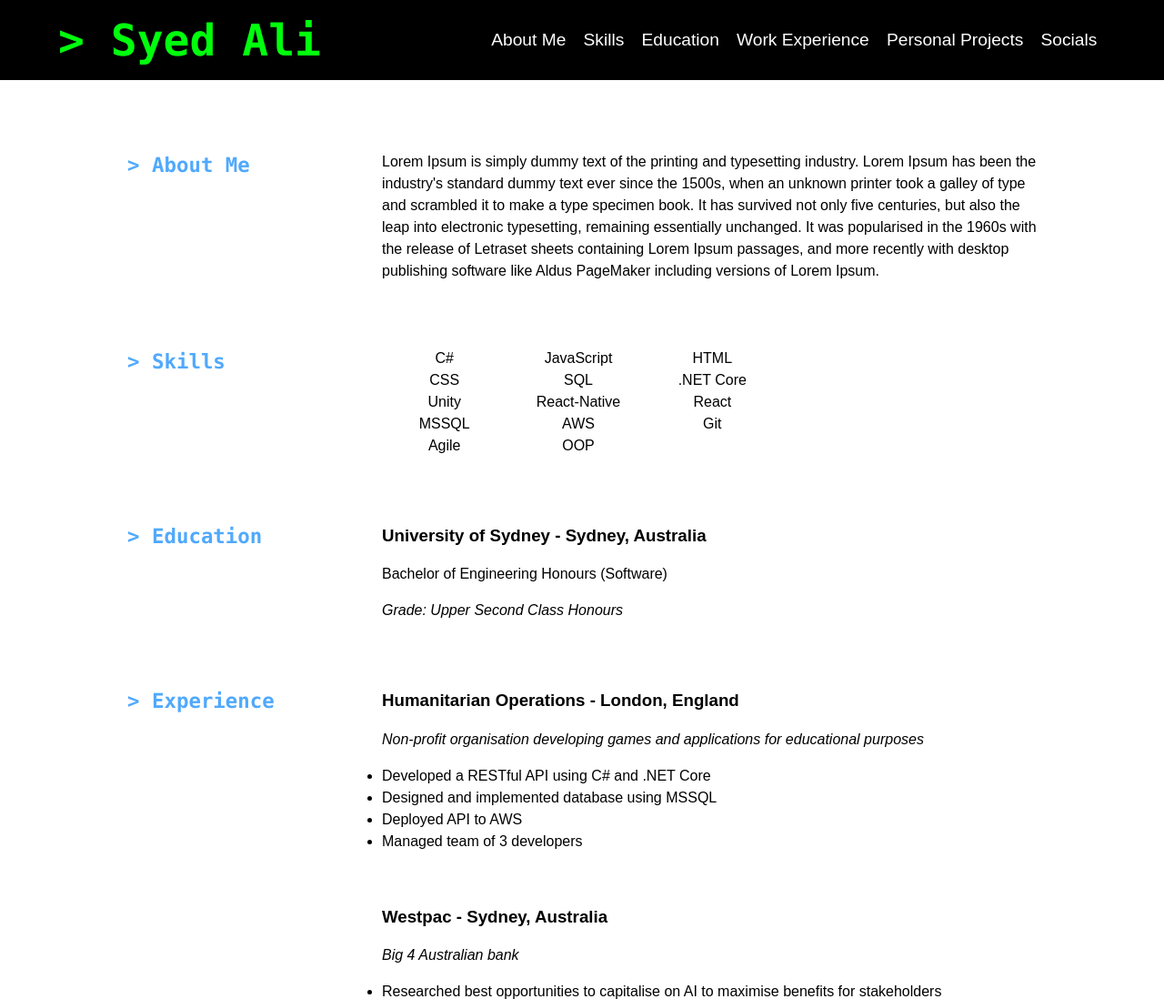
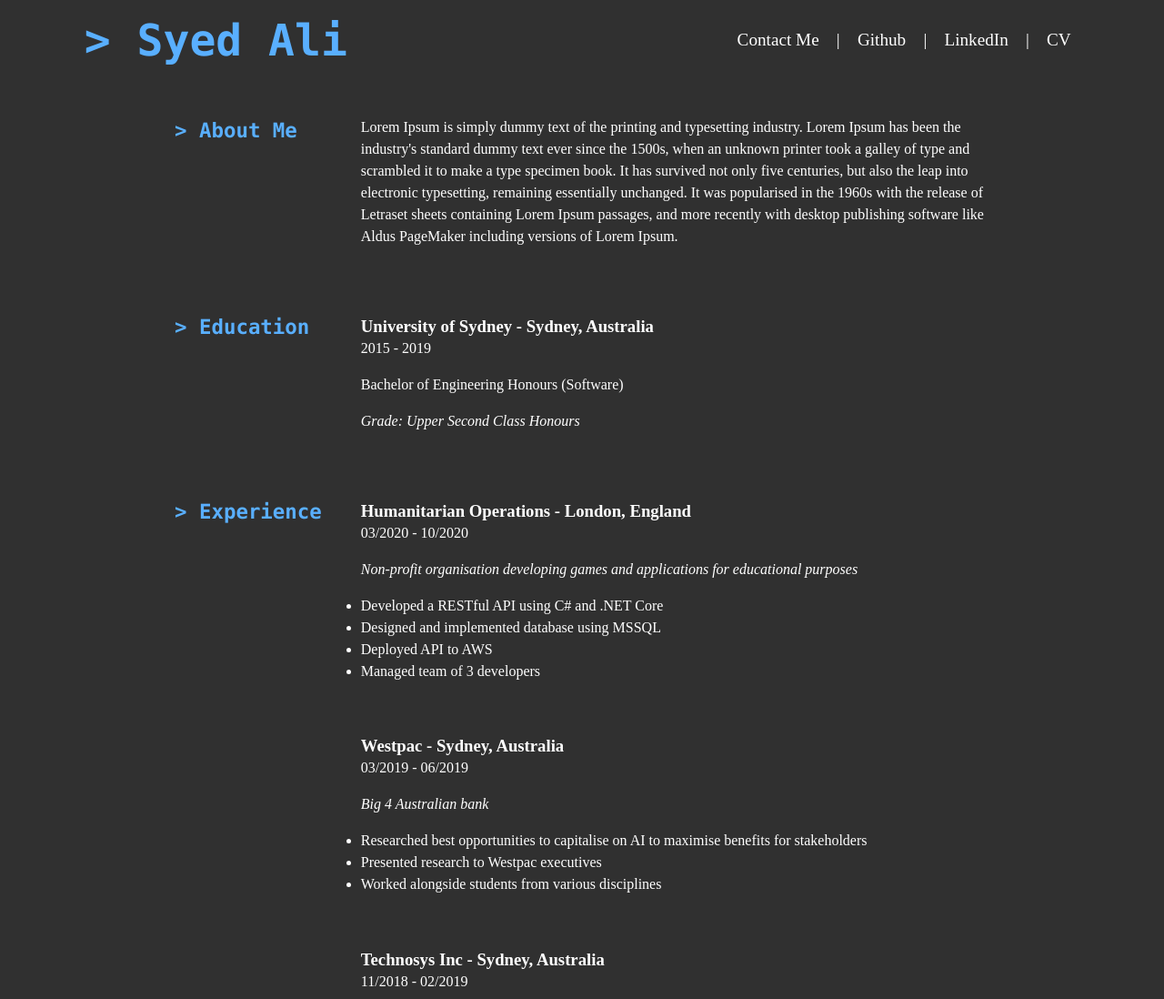
Before and after one commit to sali9213/PersonalSite, a Gatsby site: page / in a window 1280 px wide. Shown: the top 1098 px of the page at 91% size. Built offline with nearby package versions, Linux system fonts and the light colour scheme; Gatsby itself is replaced by a stand-in of ours.

Commit message:
Remove skills and do some cleaning up of code

```diff
--- a/gatsby-config.js
+++ b/gatsby-config.js
@@ -1,4 +1,5 @@
 module.exports = {
+  pathPrefix: "/PersonalSite",
   siteMetadata: {
     title: `Gatsby Default Starter`,
     description: `Kick off your next, great Gatsby project with this default starter. This barebones starter ships with the main Gatsby configuration files you might need.`,
--- a/package.json
+++ b/package.json
@@ -19,6 +19,7 @@
     "react-helmet": "^6.1.0"
   },
   "devDependencies": {
+    "gh-pages": "^3.1.0",
     "prettier": "2.1.2"
   },
   "keywords": [
@@ -32,7 +33,8 @@
     "start": "npm run develop",
     "serve": "gatsby serve",
     "clean": "gatsby clean",
-    "test": "echo \"Write tests! -> https://gatsby.dev/unit-testing\" && exit 1"
+    "test": "echo \"Write tests! -> https://gatsby.dev/unit-testing\" && exit 1",
+    "deploy": "gatsby build --prefix-paths && gh-pages - d public"
   },
   "repository": {
     "type": "git",
--- a/src/components/education/education.js
+++ b/src/components/education/education.js
@@ -1,13 +1,15 @@
 import React  from "react";
 import education from "../../data/education.json"
 import Section from "../section/section";
+import educationStyles from "./education.module.css"
 
 
 const Education = () => {
 
   return (
     <div>
-      <h3>{education.university_name} - {education.location.city}, {education.location.country}</h3>
+      <h3 className={educationStyles.heading}>{education.university_name} - {education.location.city}, {education.location.country}</h3>
+      <p className={educationStyles.dates}>{education.from} - {education.to}</p>
       <p>{education.degree_title}</p>
       <p><i>Grade: {education.grade}</i></p>
     </div>
--- a/src/components/education/education.module.css
+++ b/src/components/education/education.module.css
@@ -0,0 +1,7 @@
+.dates{
+  margin-top: 0px;
+}
+
+.heading{
+  margin-bottom: 0px;
+}
--- a/src/components/experience/experience.js
+++ b/src/components/experience/experience.js
@@ -1,14 +1,20 @@
 import React from "react"
 import experienceStyles from "./experience.module.css"
-import { experienceData }  from "../../data/experience.json";
+import { experienceData } from "../../data/experience.json"
 
 const Experience = () => {
-  console.log("Skills: ", experienceData);
-  return(
+  return (
     <div>
       {experienceData.map((item, index) => (
         <div key={index} className={experienceStyles.experiencecontainer}>
-          <h3>{item["Company Name"] + " - "  + item["City"] + ", " + item["Country"]}</h3>
+          <h3 className={experienceStyles.jobTitle}>
+            {item["Company Name"] +
+              " - " +
+              item["City"] +
+              ", " +
+              item["Country"]}
+          </h3>
+          <p className={experienceStyles.dates}>{item.From} - {item.To}</p>
           <p>
             <i>{item["Company Description"]}</i>
           </p>
@@ -27,4 +33,4 @@ const Experience = () => {
   )
 }
 
-export default Experience;
+export default Experience
--- a/src/components/experience/experience.module.css
+++ b/src/components/experience/experience.module.css
@@ -10,3 +10,11 @@
 .experiencecontainer{
   padding-bottom: 3vh;
 }
+
+.dates{
+  margin-top: 0px;
+}
+
+.jobTitle{
+  margin-bottom: 0px;
+}
--- a/src/components/header/header.js
+++ b/src/components/header/header.js
@@ -1,64 +1,102 @@
-import React, { Component, useEffect, useState }  from "react";
-import headerStyles  from "./header.module.css";
+import React, { Component, useEffect, useState } from "react"
+import headerStyles from "./header.module.css"
+import PDF from "../../documents/CV.pdf"
 
-
-const Header = (props) => {
-
+const Header = props => {
   const menuItems = [
-    {link: "#aboutme", name: "About Me"},
-    {link: "#skills", name: "Skills"},
-    {link: "#education", name: "Education"},
-    {link: "#workexperience", name: "Work Experience"},
-    {link: "#projects", name: "Personal Projects"},
-    {link: "#socials", name: "Socials"}
+    { link: "#aboutme", name: "About Me" },
+    { link: "#skills", name: "Skills" },
+    { link: "#education", name: "Education" },
+    { link: "#workexperience", name: "Work Experience" },
+    // {link: "#projects", name: "Personal Projects"},
+    { link: "#socials", name: "Socials" },
   ]
-  const [display_name, setName] = useState("");
-  const [i, setI] = useState(0);
-  const [visible, setVisible] = useState(true);
+  const [display_name, setName] = useState("")
+  const [i, setI] = useState(0)
+  const [visible, setVisible] = useState(true)
   const name = "Syed Ali"
 
   useEffect(() => {
     const id = setInterval(() => {
       if (i === name.length) {
-        return;
+        return
       } else {
-        setName(display_name.concat(name[i]));
-        setI(i + 1);
+        setName(display_name.concat(name[i]))
+        setI(i + 1)
       }
-    }, 100);
-    return () => clearInterval(id);
-  }, [i, display_name, visible]);
+    }, 100)
+    return () => clearInterval(id)
+  }, [i, display_name, visible])
 
   useEffect(() => {
     const cursorid = setInterval(() => {
-      if(visible)
-        setVisible(false);
-      else
-        setVisible(true);
-    }, 700);
-    return () => clearInterval(cursorid);
-  }, [visible]);
-
+      if (visible) setVisible(false)
+      else setVisible(true)
+    }, 700)
+    return () => clearInterval(cursorid)
+  }, [visible])
 
   return (
     <div className={headerStyles.container}>
       <header className={headerStyles.header}>
-        <h1 className={headerStyles.headername}>{"> " + display_name}<span className={visible ? headerStyles.cursor : headerStyles.cursorhidden }>|</span></h1>
+        <h1 className={headerStyles.headername}>
+          {"> " + display_name}
+          <span
+            className={
+              visible ? headerStyles.cursor : headerStyles.cursorhidden
+            }
+          >
+            |
+          </span>
+        </h1>
         <ul className={headerStyles.headerlinks}>
-        { menuItems.map(item => (
-          <li key={item.name} className={headerStyles.headerlink}>
-          <a href={item.link}>
-            {item.name}
-          </a>
+          <li className={headerStyles.headerlink}>
+            <a
+              href="mailto:ali.syed.w2@gmail.com"
+              target="_blank"
+              rel="noopener noreferrer"
+            >
+              Contact Me
+            </a>
           </li>
-        ))}
+
+          <li className={headerStyles.divider}> | </li>
+
+          <li className={headerStyles.headerlink}>
+            <a
+              href="https://github.com/sali9213"
+              target="_blank"
+              rel="noopener noreferrer"
+            >
+              Github
+            </a>
+          </li>
+
+          <li className={headerStyles.divider}> | </li>
+          <li className={headerStyles.headerlink}>
+
+            <a
+              href="https://www.linkedin.com/in/syed-ali-33831b175/"
+              target="_blank"
+              rel="noopener noreferrer"
+            >
+              LinkedIn
+            </a>
+          </li>
+          <li className={headerStyles.divider}> | </li>
+          <li className={headerStyles.headerlink}>
+            <a
+              href={PDF}
+              target="_blank"
+            >CV</a>
+          </li>
         </ul>
       </header>
     </div>
   )
 }
 
-export default Header;
+export default Header
 
 // export default class Header extends Component{
 
@@ -79,14 +117,12 @@ export default Header;
 //     }
 //   }
 
-
 //   componentDidMount(){
 //     this.id = setInterval(
 //       () => this.frame(),
 //       300
 //     )
 //   }
-
 
 //   frame = () => {
 //     if (this.state.i === this.state.name.length) {
--- a/src/components/header/header.module.css
+++ b/src/components/header/header.module.css
@@ -7,9 +7,9 @@
 }
 
 .headername{
-  /* flex-grow: 1; */
+  flex-grow: 1;
   font-size:3em;
-  color: #00ff0d;
+  /* color: #00ff0d; */
 }
 
 .headerlinks{
@@ -18,14 +18,23 @@
   flex-direction: row;
   overflow: hidden;
   flex-grow: 1;
-  width: 30vw;
+  /* width: 30vw; */
 }
 
 .headerlink{
   margin: auto 0;
   list-style-type: none;
   /* flex-grow: 1; */
-  text-align: end;
+  text-align: center;
+  font-size: 1.2rem;
+  padding: 0.5em;
+}
+
+.divider{
+  margin: auto 0;
+  list-style-type: none;
+  /* flex-grow: 1; */
+  text-align: center;
   font-size: 1.2rem;
   padding: 0.5em;
 }
@@ -37,8 +46,9 @@ a {
 }
 
 a:hover{
-  color: #00ff0d;
-  transition: 1s;
+  color: #b0b0b0;
+  transition: 0.5s;
+  text-decoration: underline;
 }
 
 .cursor{
@@ -51,16 +61,18 @@ a:hover{
 }
 
 .container{
-  position: fixed;
-  width: 100%;
+  /* position: fixed; */
+  width: 95vw;
   margin: 0 auto;
-  background: black;
+  /* background: black; */
   padding: 0;
 }
 
-@media only screen and (max-width: 1200px) {
+@media only screen and (max-width: 1080px) {
   .headerlinks{
-    display: none;
+    /* display: none; */
+    justify-content: center;
+    flex-direction: column;
   }
   .headername{
     text-align: center;
@@ -68,5 +80,9 @@ a:hover{
   }
   .header{
     justify-content: center;
+    flex-direction: column;
+  }
+  .divider{
+    display: none;
   }
 }
--- a/src/components/section/section.module.css
+++ b/src/components/section/section.module.css
@@ -11,7 +11,7 @@
 }
 
 .content{
-  padding-left: 5rem;
+  padding-left: 2vw;
   width: 100%;
 }
 
--- a/src/data/education.json
+++ b/src/data/education.json
@@ -6,12 +6,6 @@
   },
   "degree_title": "Bachelor of Engineering Honours (Software)",
   "grade": "Upper Second Class Honours",
-  "start_date": {
-    "month": "07",
-    "year": "2015"
-  },
-  "end_date": {
-    "month": "11",
-    "year": "2019"
-  }
+  "from": "2015",
+  "to": "2019"
 }
--- a/src/data/experience.json
+++ b/src/data/experience.json
@@ -13,7 +13,7 @@
       "Managed team of 3 developers"
     ],
     "From": "03/2020",
-    "To": "12/2020"
+    "To": "10/2020"
   },
   {
     "Position": "Student Consultant",
@@ -34,7 +34,7 @@
     "Company Name": "Technosys Inc",
     "City": "Sydney",
     "Country": "Australia",
-    "Company Description": "Consulting and Software Development company that specializes in system analysis, design and implementation",
+    "Company Description": "Software Development and consulting company that specializes in system analysis, design and implementation",
     "Bullet points": [
       "Developed ERP system using C# and .NET",
       "Embraced agile development methodology",
--- a/src/pages/index.js
+++ b/src/pages/index.js
@@ -12,11 +12,12 @@ const IndexPage = () => (
   <Header></Header>
     <div className="main-body">
       <Section title="About Me">
+      <a id="aboutme"></a>
         <PersonalStatement></PersonalStatement>
       </Section>
-      <Section title="Skills">
+      {/* <Section title="Skills">
         <Skills></Skills>
-      </Section>
+      </Section> */}
       <Section title="Education">
         <Education></Education>
       </Section>
--- a/src/styles/global.css
+++ b/src/styles/global.css
@@ -1,22 +1,21 @@
 html {
-  background-color: white;
-  /* background-color: white; */
+  background-color: #303030;
   font-size: 1em;
-  color: black;
-  font-family: sans-serif;
+  color: #ffffff;
+  font-family: Avenir-Medium;
   font-weight: 200;
   line-height: 24px;
 }
 
 h2, h1 {
   font-family: monaco;
-  color: #50a9fc;
+  color: #59afff;
 }
 .main-body {
   padding: 0 8%;
-  padding-top: 150px;
+  padding-top: 3vh;
   margin: 0 auto;
-  max-width: 1000px;
+  max-width: 70vw;
 }
 
 h2 {
```
Also changed, not shown: 2 other files.
